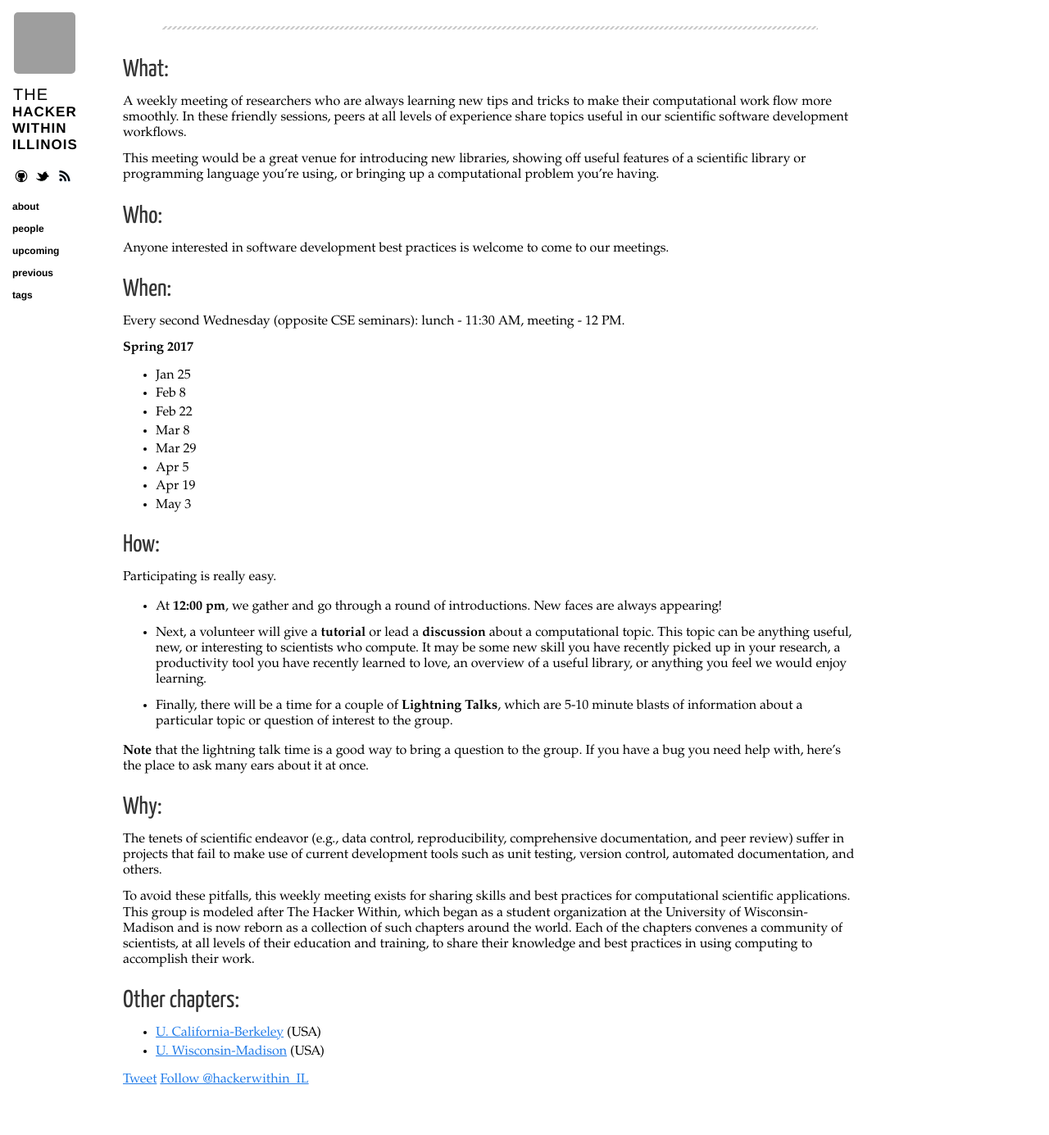
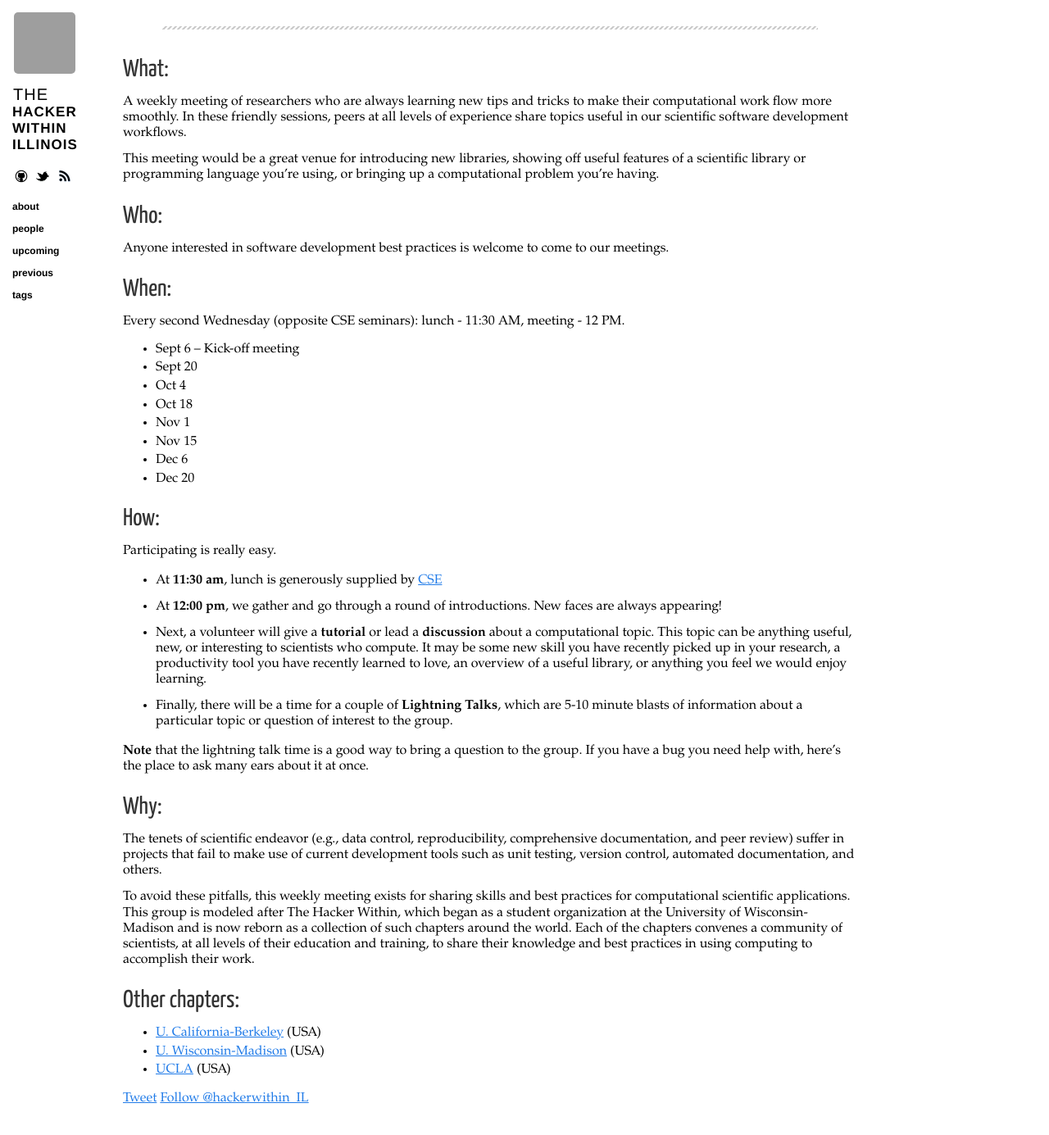
Before and after one commit to thehackerwithin/illinois, a Jekyll site: the page built from index.md, in a window 1280 px wide and 1400 px high, scrolled down 203 px. Shown: the top 1385 px of the window at 82% size. Built offline with Jekyll 4.4.1, drawn with Linux system fonts in a browser that asks for light colours; nearby versions of some CDN libraries; comment, search, counter and statistics services are not loaded; grey boxes are pictures that could not be loaded.

Commit message:
Fall 2017 kick-off

```diff
--- a/index.md
+++ b/index.md
@@ -41,20 +41,21 @@ When:
 
 Every second Wednesday (opposite CSE seminars): lunch - 11:30 AM, meeting - 12 PM.
 
-**Spring 2017**
-- Jan 25
-- Feb 8
-- Feb 22
-- Mar 8
-- Mar 29
-- Apr 5
-- Apr 19
-- May 3
+- Sept 6 -- Kick-off meeting
+- Sept 20
+- Oct 4
+- Oct 18
+- Nov 1
+- Nov 15
+- Dec 6
+- Dec 20
 
 How:
 -----
 
 Participating is really easy.
+
+* At **11:30 am**, lunch is generously supplied by [CSE][cse]
 
 * At **12:00 pm**, we gather and go through a round of introductions.
 New faces are always appearing!
@@ -94,6 +95,7 @@ Other chapters:
 
   * [U. California-Berkeley](http://thehackerwithin.github.io/berkeley) (USA)
   * [U. Wisconsin-Madison](http://thehackerwithin.github.io/wisconsin) (USA)
+  * [UCLA](http://www.thehackerwithin.org/ucla/) (USA)
 
 <a href="http://twitter.com/share" class="twitter-share-button" data-count="none" data-via="{{ site.twitter }}">Tweet</a>
 <a href="http://twitter.com/{{ site.twitter }}" class="twitter-follow-button" data-show-count="false">Follow @{{ site.twitter }}</a>
@@ -103,9 +105,9 @@ Other chapters:
 
 </section>
 
-[google_doc]: https://goo.gl/forms/KUVXSmGlDi0yT0Yz2
+[google_doc]: https://goo.gl/forms/bQgGLTz4lvfNtSGM2
 [ncsa_map]: http://illinois.edu/map/view?skinId=0&ACTION=MAP&buildingId=564
 [g-calendar]: https://www.google.com/calendar/embed?src=hacker.within.il%40gmail.com&ctz=America/Chicago
 [googleForm]: https://docs.google.com/forms/d/1MLw4UiMu3Q_jELYYJRkSgJF4MsZfeLIwfbUEC9-5PD4/viewform?usp=send_form
-[code]: http://www.codedoc.co/
+[cse]: http://cse.illinois.edu/
 [upcoming]: {{ site.url }}/upcoming.html
```
Also changed, not shown: _people/Aaron_Anderson.md (+16 -30 lines), _posts/2016-12-07-hpc-f16.md (+1 -1 lines), _posts/2017-09-06-fall-kickoff.md (added, +31 -0 lines).
